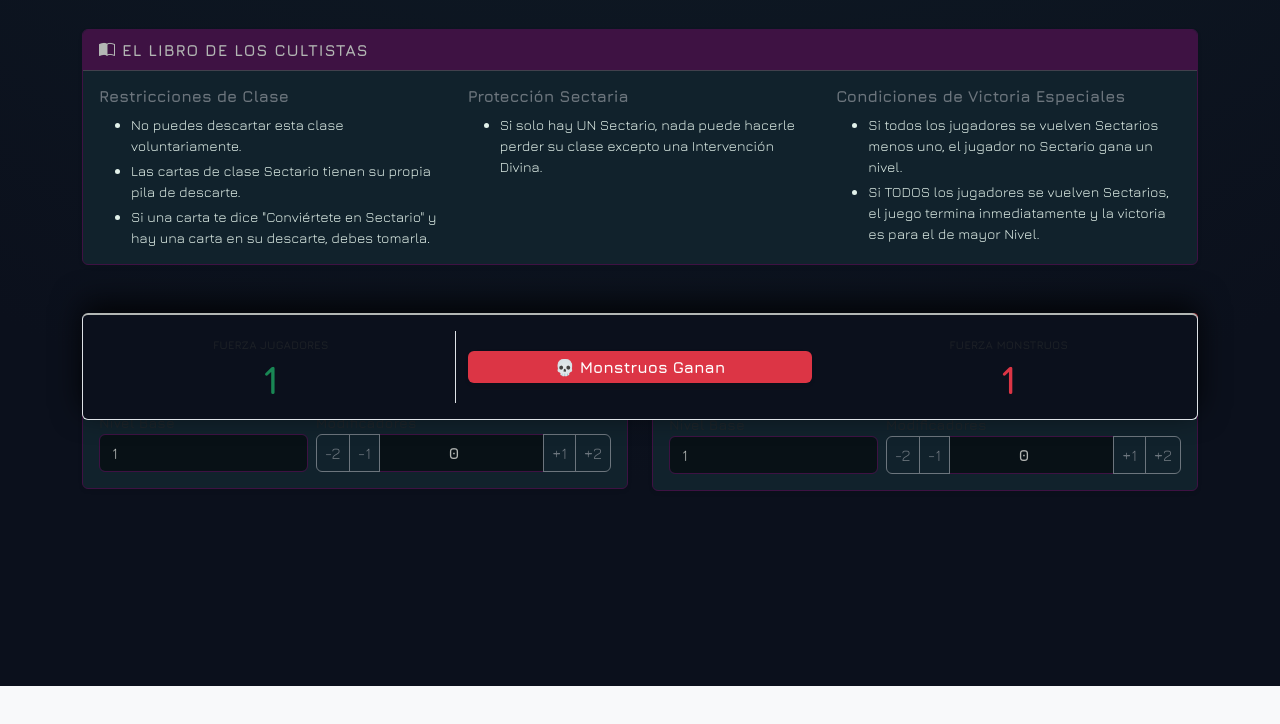
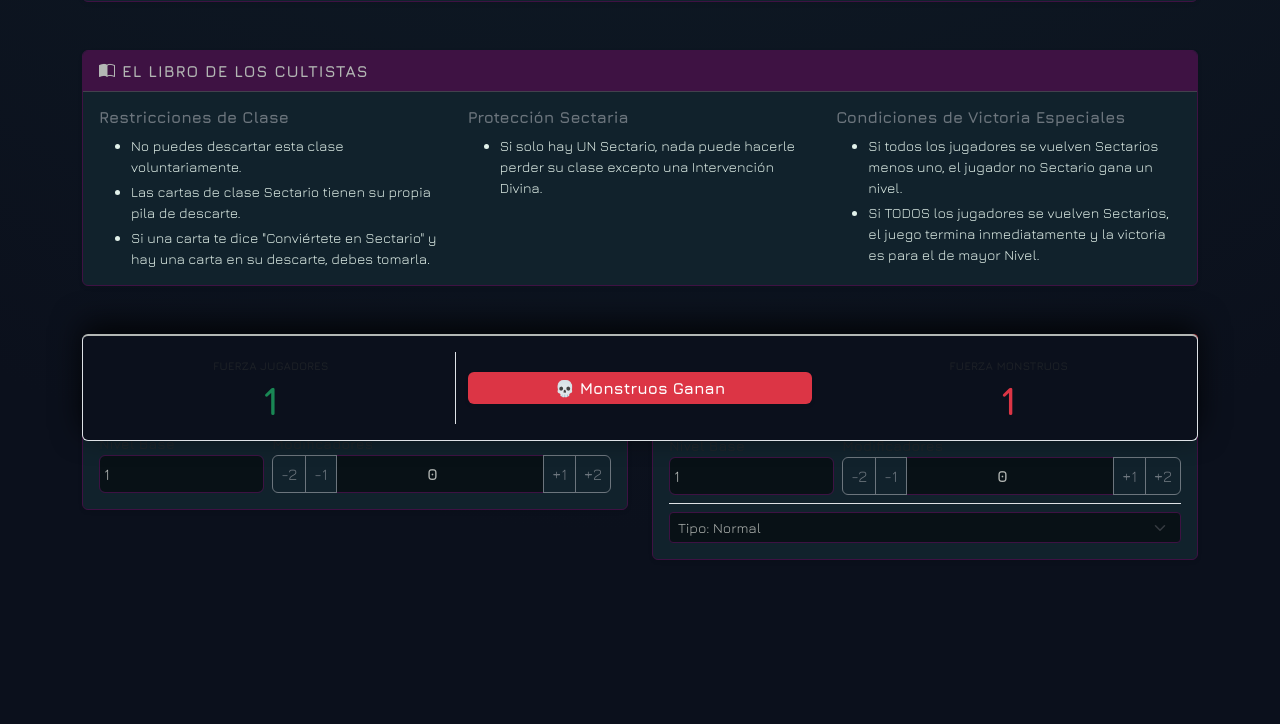
Before and after one commit to grektquiem/munchkin-cthulhu, a plain HTML site: page index.html in a window 1280 px wide. Shown: the part 852-1576 px from the top of the page. Before the commit the page ends 1538 px from the top, so only its background shows below. Drawn offline with nearby package versions, Linux system fonts and the light colour scheme.

Commit message:
fix: ajuste de reglas

```diff
--- a/js/main.js
+++ b/js/main.js
@@ -2,11 +2,8 @@
 
 /**
  * ==========================================
- * 1. MODELO DE DATOS (Class)
+ * 1. MODELO DE DATOS BASE (Clase Padre)
  * ==========================================
- * Esta clase es el "molde" para cualquier entidad en el combate.
- * Cumple con el principio de responsabilidad única: sabe su nombre,
- * su nivel, su equipo y cómo calcular su propia fuerza total.
  */
 class Combatiente {
     constructor(id, nombre, color) {
@@ -17,12 +14,11 @@ class Combatiente {
         this.equipo = 0;
     }
 
-    // Un "getter" actúa como una propiedad pero ejecuta lógica por debajo
     get fuerzaTotal() {
         return this.nivel + this.equipo;
     }
 
-    // Genera la interfaz de usuario específica para este combatiente
+    // Render para Jugadores y Ayudantes
     render() {
         return `
             <div class="card mb-3 shadow-sm border-${this.color}">
@@ -32,19 +28,17 @@ class Combatiente {
                         <span class="badge bg-${this.color} fs-6">${this.fuerzaTotal}</span>
                     </div>
                     <div class="row g-2 align-items-end">
-                        <div class="col-5">
+                        <div class="col-4">
                             <label class="small text-muted fw-bold">Nivel Base</label>
-                            <input type="number" class="form-control" value="${this.nivel}" min="1"
+                            <input type="number" class="form-control px-1" value="${this.nivel}" min="1"
                                 oninput="actualizarNivel('${this.id}', this.value)">
                         </div>
-                        <div class="col-7">
+                        <div class="col-8">
                             <label class="small text-muted fw-bold">Modificadores</label>
                             <div class="input-group">
                                 <button class="btn btn-outline-secondary px-2" onclick="ajustarEquipo('${this.id}', -2)">-2</button>
                                 <button class="btn btn-outline-secondary px-2" onclick="ajustarEquipo('${this.id}', -1)">-1</button>
-
                                 <input type="number" class="form-control text-center fw-bold px-1" value="${this.equipo}" readonly>
-
                                 <button class="btn btn-outline-secondary px-2" onclick="ajustarEquipo('${this.id}', 1)">+1</button>
                                 <button class="btn btn-outline-secondary px-2" onclick="ajustarEquipo('${this.id}', 2)">+2</button>
                             </div>
@@ -58,108 +52,162 @@ class Combatiente {
 
 /**
  * ==========================================
- * 2. ESTADO GLOBAL (Single Source of Truth)
+ * 2. HERENCIA (Clase Hija para Monstruos)
  * ==========================================
+ * 'extends' toma todo lo de Combatiente y nos deja añadir más cosas.
  */
-let jugadorPrincipal = new Combatiente('j1', 'Tu Personaje', 'success'); // El jugador principal siempre está presente
-let ayudante = null; // Inicialmente no hay ayudante
-let monstruos = [new Combatiente('m1', 'Monstruo Principal', 'danger')]; // Comenzamos con un monstruo
-
-/**
- * ==========================================
- * 3. CONTROLADORES DEL DOM (Renderizado)
- * ==========================================
- */
-function renderizarUI() {
-    // 1. Renderizar bando de jugadores
-    let htmlJugadores = jugadorPrincipal.render();
-    if (ayudante !== null) {
-        htmlJugadores += ayudante.render();
-    }
-    document.getElementById('contenedor-jugadores').innerHTML = htmlJugadores;
-
-    // 2. Renderizar bando de monstruos
-    let htmlMonstruos = '';
-    monstruos.forEach(monstruo => {
-        htmlMonstruos += monstruo.render();
-    });
-    document.getElementById('contenedor-monstruos').innerHTML = htmlMonstruos;
-
-    // 3. Recalcular y mostrar los totales
-    calcularTotales();
-}
-
-function calcularTotales() {
-    // Fuerza Jugadores
-    let fuerzaJugadores = jugadorPrincipal.fuerzaTotal;
-    if (ayudante !== null) {
-        fuerzaJugadores += ayudante.fuerzaTotal;
+class Monstruo extends Combatiente {
+    constructor(id, nombre, color) {
+        super(id, nombre, color); // Llama al constructor del padre
+        this.tipo = 'normal'; // Nuevo atributo solo para monstruos
     }
 
-    // Fuerza Monstruos (Usando el método funcional .reduce)
-    const fuerzaMonstruos = monstruos.reduce((total, monstruo) => {
-        return total + monstruo.fuerzaTotal;
-    }, 0);
+    // Método exclusivo para obtener el texto de la regla
+    obtenerReglasHTML() {
+        switch (this.tipo) {
+            case 'undead': return `<strong>Muerto Viviente:</strong> Otro Muerto Viviente puede unirse sin carta de Monstruo Errante. (solo jugador en turno)`;
+            case 'goth': return `<strong>Gótico:</strong> Quien lo jugó (o los demás en orden) puede añadir otro Gótico de su mano.`;
+            case 'cthulhu': return `<strong>Great Cthulhu:</strong> Monstruo Nivel 20. Prepárate para el terror absoluto.`;
+            default: return '';
+        }
+    }
 
-    // Actualizar marcadores visuales
-    document.getElementById('total-fuerza-jugadores').textContent = fuerzaJugadores;
-    document.getElementById('total-fuerza-monstruos').textContent = fuerzaMonstruos;
+    // Sobrescribimos (Override) el render() del padre para añadir el selector
+    render() {
+        const reglas = this.obtenerReglasHTML();
+        // Renderizado condicional: Si hay reglas, dibuja la alerta amarilla. Si no, dibuja vacío.
+        const reglasDisplay = reglas ? `<div class="alert alert-warning p-2 mt-2 small lh-sm mb-0 shadow-sm">${reglas}</div>` : '';
 
-    const status = document.getElementById('status-combate');
-    // Lógica principal: Los jugadores deben superar estrictamente a los monstruos (el empate lo gana el monstruo)
-    if (fuerzaJugadores > fuerzaMonstruos) {
-        status.textContent = "🏆 Jugadores Ganan";
-        status.className = "badge p-2 fs-6 w-100 bg-success text-white shadow-sm";
-    } else {
-        status.textContent = "💀 Monstruos Ganan";
-        status.className = "badge p-2 fs-6 w-100 bg-danger text-white shadow-sm";
+        return `
+            <div class="card mb-3 shadow-sm border-${this.color}">
+                <div class="card-body p-3">
+                    <div class="d-flex justify-content-between align-items-center mb-2">
+                        <h6 class="card-title fw-bold text-${this.color} m-0">${this.nombre}</h6>
+                        <span class="badge bg-${this.color} fs-6">${this.fuerzaTotal}</span>
+                    </div>
+
+                    <div class="row g-2 align-items-end mb-2">
+                        <div class="col-4">
+                            <label class="small text-muted fw-bold">Nivel Base</label>
+                            <input type="number" class="form-control px-1" value="${this.nivel}" min="1"
+                                oninput="actualizarNivel('${this.id}', this.value)">
+                        </div>
+                        <div class="col-8">
+                            <label class="small text-muted fw-bold">Modificadores</label>
+                            <div class="input-group">
+                                <button class="btn btn-outline-secondary px-2" onclick="ajustarEquipo('${this.id}', -2)">-2</button>
+                                <button class="btn btn-outline-secondary px-2" onclick="ajustarEquipo('${this.id}', -1)">-1</button>
+                                <input type="number" class="form-control text-center fw-bold px-1" value="${this.equipo}" readonly>
+                                <button class="btn btn-outline-secondary px-2" onclick="ajustarEquipo('${this.id}', 1)">+1</button>
+                                <button class="btn btn-outline-secondary px-2" onclick="ajustarEquipo('${this.id}', 2)">+2</button>
+                            </div>
+                        </div>
+                    </div>
+
+                    <div class="mt-2 border-top pt-2">
+                        <select class="form-select form-select-sm border-${this.color} bg-dark text-white" onchange="cambiarTipoMonstruo('${this.id}', this.value)">
+                            <option value="normal" ${this.tipo === 'normal' ? 'selected' : ''}>Tipo: Normal</option>
+                            <option value="undead" ${this.tipo === 'undead' ? 'selected' : ''}>Muerto Viviente (Undead)</option>
+                            <option value="goth" ${this.tipo === 'goth' ? 'selected' : ''}>Gótico (Goth)</option>
+                            <option value="cthulhu" ${this.tipo === 'cthulhu' ? 'selected' : ''}>Great Cthulhu</option>
+                        </select>
+                        ${reglasDisplay}
+                    </div>
+
+                </div>
+            </div>
+        `;
     }
 }
 
 /**
  * ==========================================
- * 4. GESTIÓN DE EVENTOS Y MUTACIONES
+ * 3. ESTADO GLOBAL (Single Source of Truth)
  * ==========================================
  */
+let jugadorPrincipal = new Combatiente('j1', 'Tu Personaje', 'primary');
+let ayudante = null;
+// ATENCIÓN: Ahora instanciamos usando la clase 'Monstruo'
+let monstruos = [new Monstruo('m1', 'Monstruo Principal', 'danger')];
 
-// Buscar un combatiente por su ID dentro de nuestro estado
+/**
+ * ==========================================
+ * 4. CONTROLADORES DEL DOM (Renderizado)
+ * ==========================================
+ */
+function renderizarUI() {
+    let htmlJugadores = jugadorPrincipal.render();
+    if (ayudante !== null) htmlJugadores += ayudante.render();
+    document.getElementById('contenedor-jugadores').innerHTML = htmlJugadores;
+
+    let htmlMonstruos = '';
+    monstruos.forEach(monstruo => htmlMonstruos += monstruo.render());
+    document.getElementById('contenedor-monstruos').innerHTML = htmlMonstruos;
+
+    calcularTotales();
+}
+
+function calcularTotales() {
+    let fuerzaJugadores = jugadorPrincipal.fuerzaTotal;
+    if (ayudante !== null) fuerzaJugadores += ayudante.fuerzaTotal;
+
+    const fuerzaMonstruos = monstruos.reduce((total, monstruo) => total + monstruo.fuerzaTotal, 0);
+
+    document.getElementById('total-fuerza-jugadores').textContent = fuerzaJugadores;
+    document.getElementById('total-fuerza-monstruos').textContent = fuerzaMonstruos;
+
+    const status = document.getElementById('status-combate');
+    if (fuerzaJugadores > fuerzaMonstruos) {
+        status.textContent = "🏆 Jugadores Ganan";
+        status.className = "badge p-2 fs-6 w-100 bg-success text-white shadow-sm text-wrap";
+    } else {
+        status.textContent = "💀 Monstruos Ganan";
+        status.className = "badge p-2 fs-6 w-100 bg-danger text-white shadow-sm text-wrap";
+    }
+}
+
+/**
+ * ==========================================
+ * 5. GESTIÓN DE EVENTOS Y MUTACIONES
+ * ==========================================
+ */
 function encontrarCombatiente(id) {
     if (id === jugadorPrincipal.id) return jugadorPrincipal;
     if (ayudante && id === ayudante.id) return ayudante;
     return monstruos.find(m => m.id === id);
 }
 
-// Actualizar Nivel (Llamado desde el input del HTML)
 window.actualizarNivel = function(id, nuevoValor) {
-    const valorPuro = parseInt(nuevoValor, 10) || 1; // Fallback de seguridad
+    const valorPuro = parseInt(nuevoValor, 10) || 1;
     const combatiente = encontrarCombatiente(id);
     combatiente.nivel = valorPuro;
     renderizarUI();
 };
 
-// Ajustar Equipo/Bonificadores (Llamado desde los botones de +/-)
 window.ajustarEquipo = function(id, cantidad) {
     const combatiente = encontrarCombatiente(id);
     combatiente.equipo += cantidad;
     renderizarUI();
 };
 
-// Activar/Desactivar Ayudante
+// NUEVO: Función para mutar el tipo de monstruo
+window.cambiarTipoMonstruo = function(id, nuevoTipo) {
+    const monstruo = encontrarCombatiente(id);
+    monstruo.tipo = nuevoTipo;
+    renderizarUI(); // Repintamos para que aparezca la alerta amarilla
+};
+
 document.getElementById('switchAyudante').addEventListener('change', function(evento) {
-    if (evento.target.checked) {
-        ayudante = new Combatiente('a1', 'Compañero de Batalla', 'info');
-    } else {
-        ayudante = null;
-    }
+    ayudante = evento.target.checked ? new Combatiente('a1', 'Compañero de Batalla', 'info') : null;
     renderizarUI();
 });
 
-// Añadir Monstruo Errante (Límite de 3)
 document.getElementById('btnAnadirMonstruo').addEventListener('click', function() {
     if (monstruos.length < 3) {
         const nuevoId = `m${monstruos.length + 1}`;
         const nuevoNombre = `Monstruo Errante ${monstruos.length}`;
-        monstruos.push(new Combatiente(nuevoId, nuevoNombre, 'danger'));
+        // Instanciamos la clase hija Monstruo
+        monstruos.push(new Monstruo(nuevoId, nuevoNombre, 'danger'));
         renderizarUI();
     } else {
         alert("Las reglas dictan que es muy poco probable enfrentar a más de 3 monstruos a la vez. ¡No pierdas la cordura!");
@@ -168,8 +216,7 @@ document.getElementById('btnAnadirMonstruo').addEventListener('click', function(
 
 /**
  * ==========================================
- * 5. INICIALIZACIÓN
+ * 6. INICIALIZACIÓN
  * ==========================================
  */
-// Renderizar la aplicación por primera vez al cargar el archivo
 renderizarUI();
```
Also changed, not shown: index.html (+5 -4 lines).
